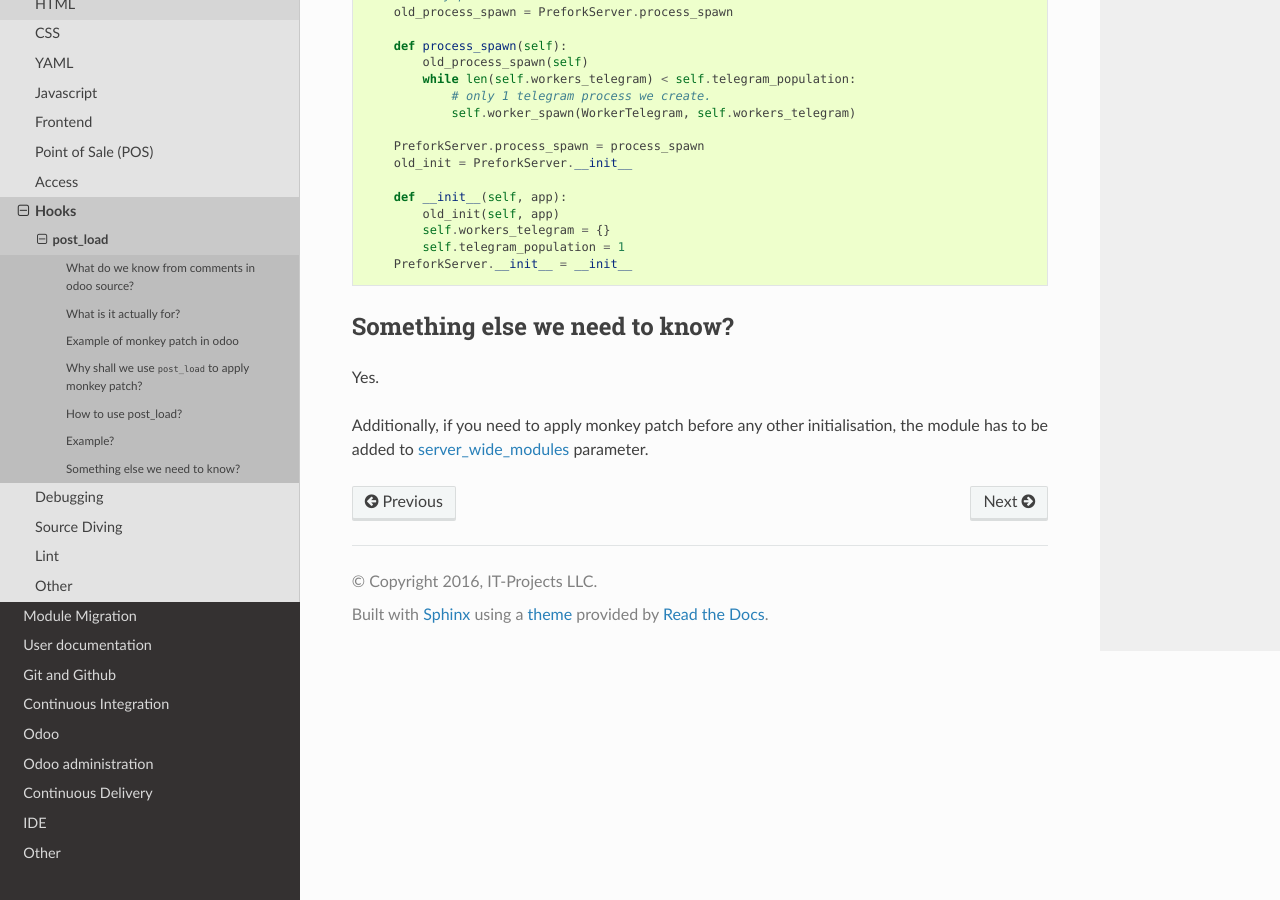
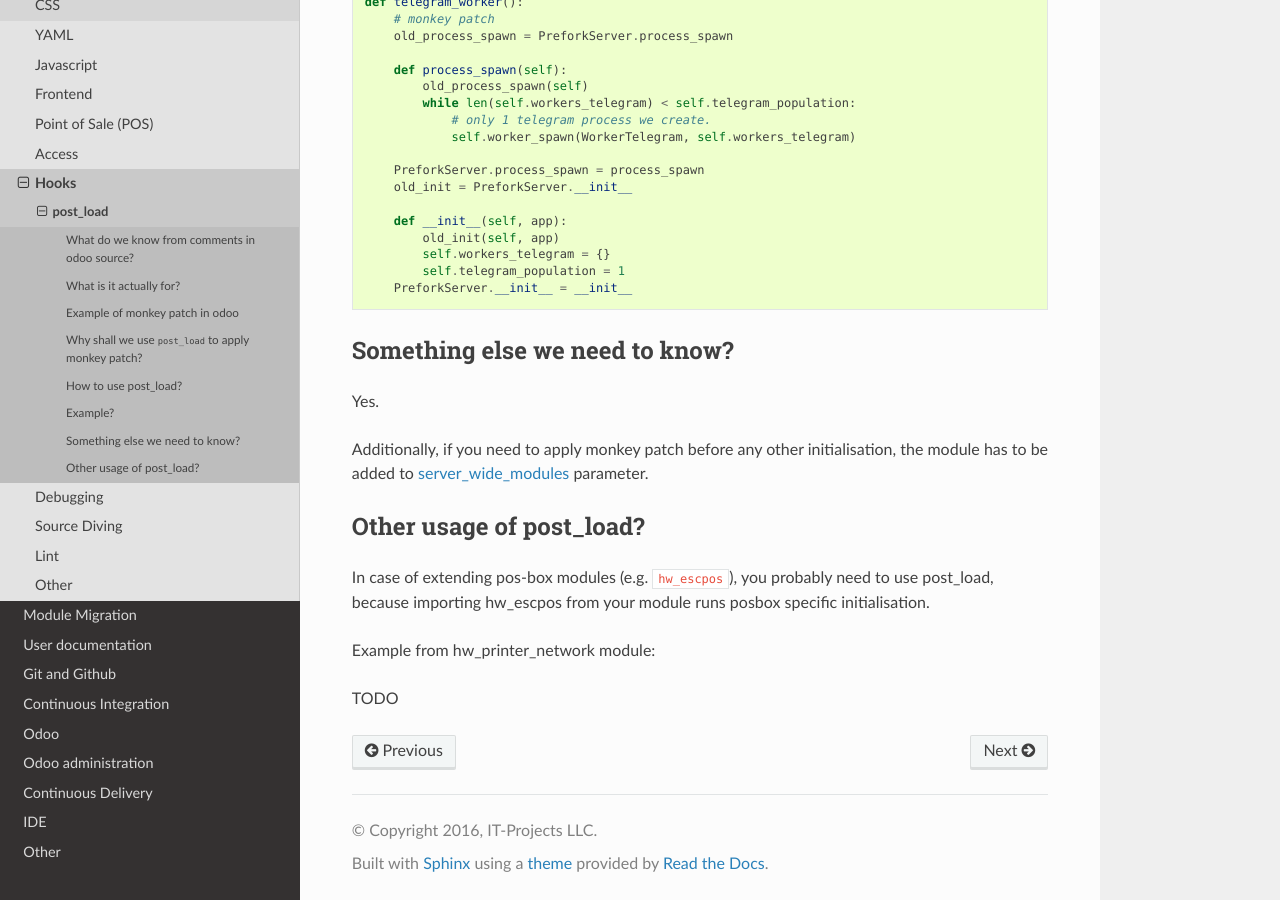
Before and after one commit to itpp-labs/odoo-development, a Sphinx documentation site: the page built from docs/dev/hooks/post_load.rst, in a window 1280 px wide and 900 px high, scrolled down 2084 px. Built offline with Sphinx 7.4.7 and the Read the Docs theme 2.0.0, drawn with Linux system fonts in a browser that asks for light colours; pages that are not in the unit, such as notebooks, are missing from menus; some of the changed text lies outside the part shown.

Commit message:
post_load: add another case of usage post_load

```diff
--- a/docs/dev/hooks/post_load.rst
+++ b/docs/dev/hooks/post_load.rst
@@ -98,3 +98,12 @@ Something else we need to know?
 Yes.
 
 Additionally, if you need to apply monkey patch before any other initialisation, the module has to be added to :doc:`server_wide_modules<../../admin/server_wide_modules>` parameter.
+
+Other usage of post_load?
+=========================
+
+In case of extending pos-box modules (e.g. ``hw_escpos``), you probably need to use post_load, because importing hw_escpos from your module runs posbox specific initialisation.
+
+Example from hw_printer_network module:
+
+TODO
```
